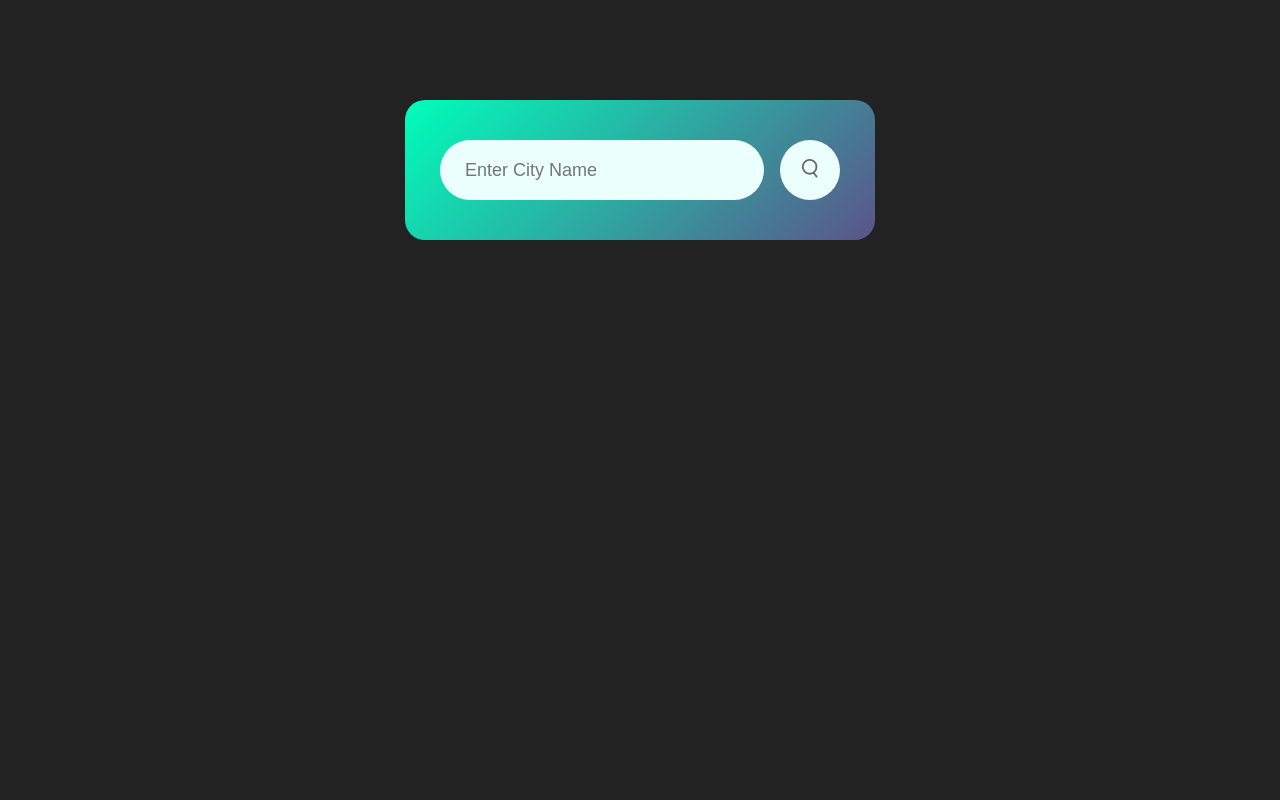
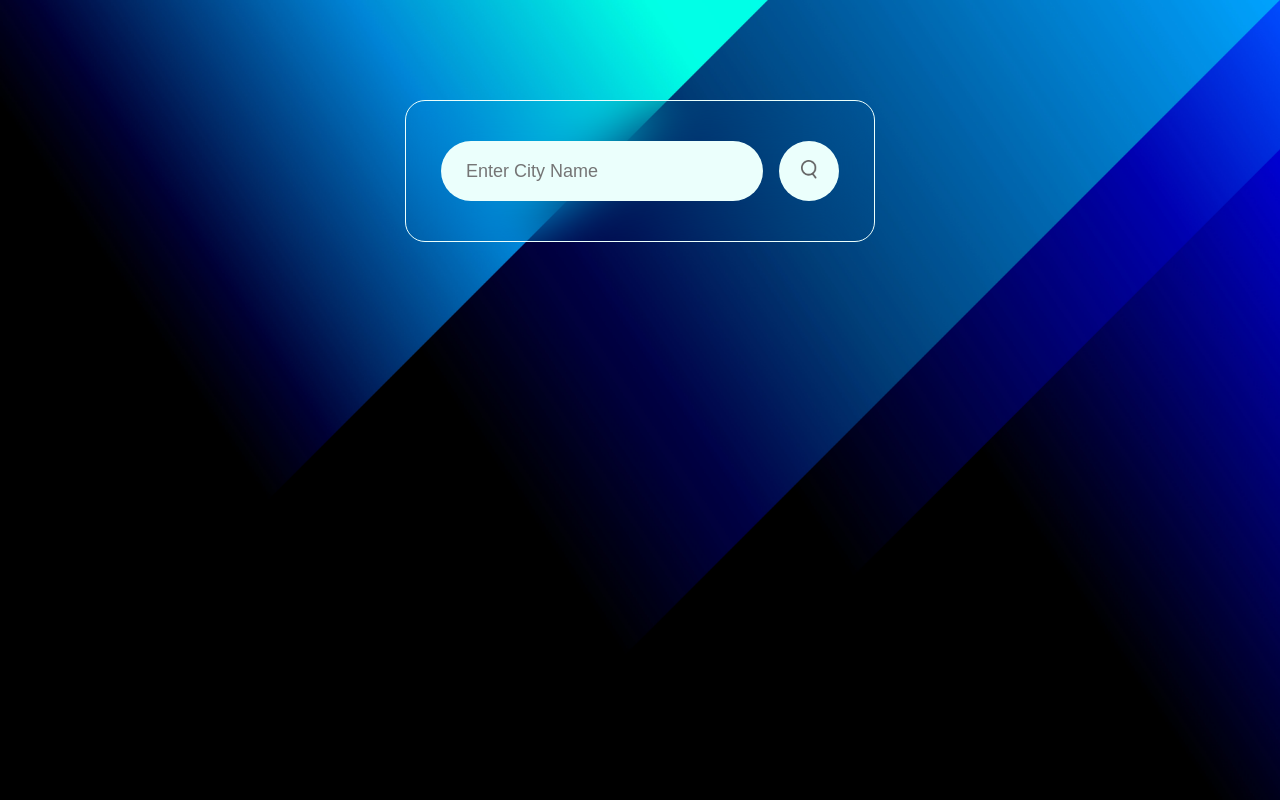
Before and after one commit to sabujrouth/weather_app, a plain HTML site: page index.html in a window 1280 px wide. Drawn offline with Linux system fonts and the light colour scheme.

Commit message:
Update background and card styles in style.css

```diff
--- a/style.css
+++ b/style.css
@@ -6,18 +6,20 @@
 }
 
 body {
-    background: #222;
+    background-image: url(img/Wallpaper.jpg);
+    background-size: cover;
 }
 
 .card {
     width: 90%;
     max-width: 470px;
-    background: linear-gradient(135deg, #00feba, #5b548a);
     color: #fff;
     margin: 100px auto 0;
+    border: 1px solid #ebfffc;
     border-radius: 20px;
     padding: 40px 35px;
     text-align: center;
+    backdrop-filter: blur(30px);
 }
 
 .search {
```
Also changed, not shown: img/Wallpaper.jpg (added).
